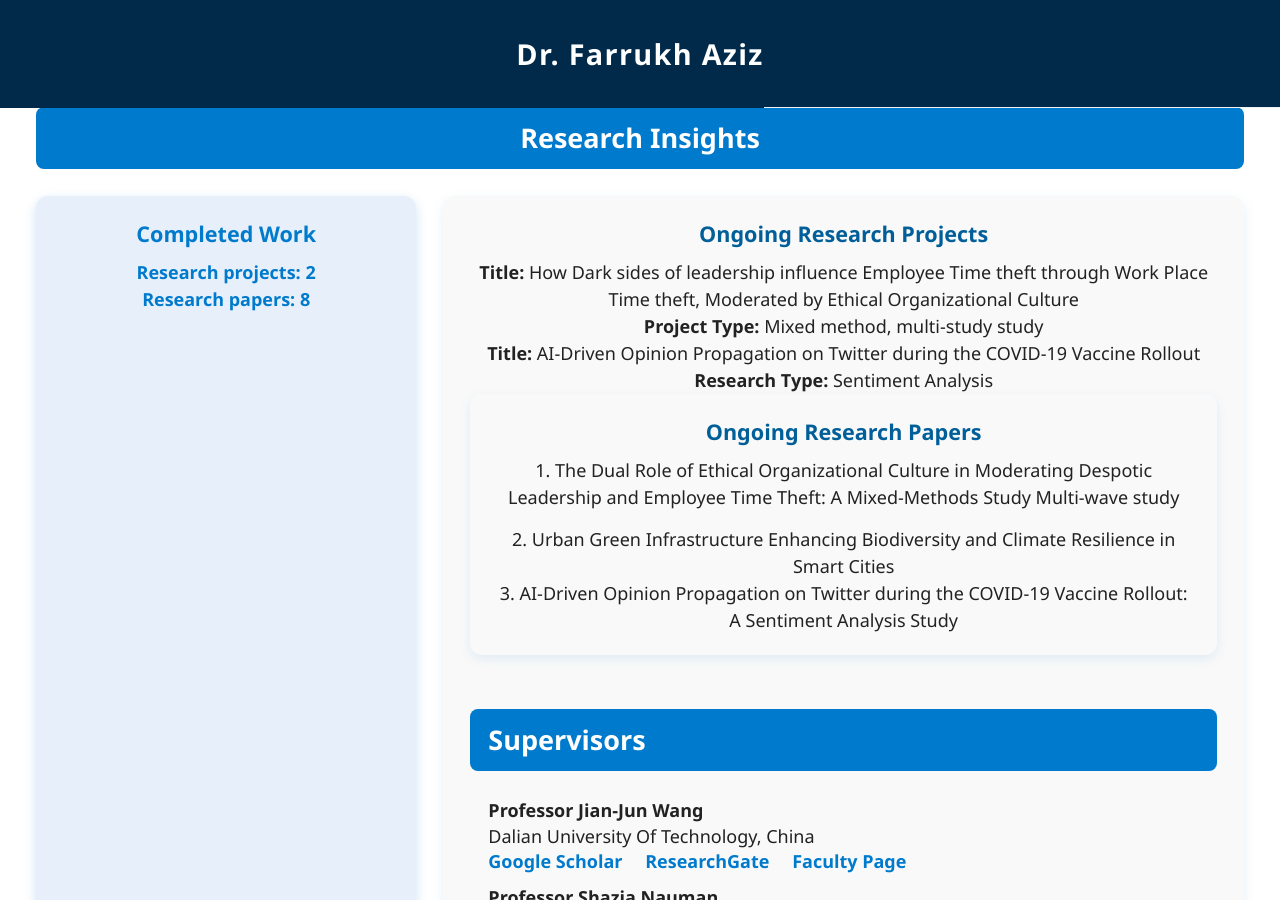
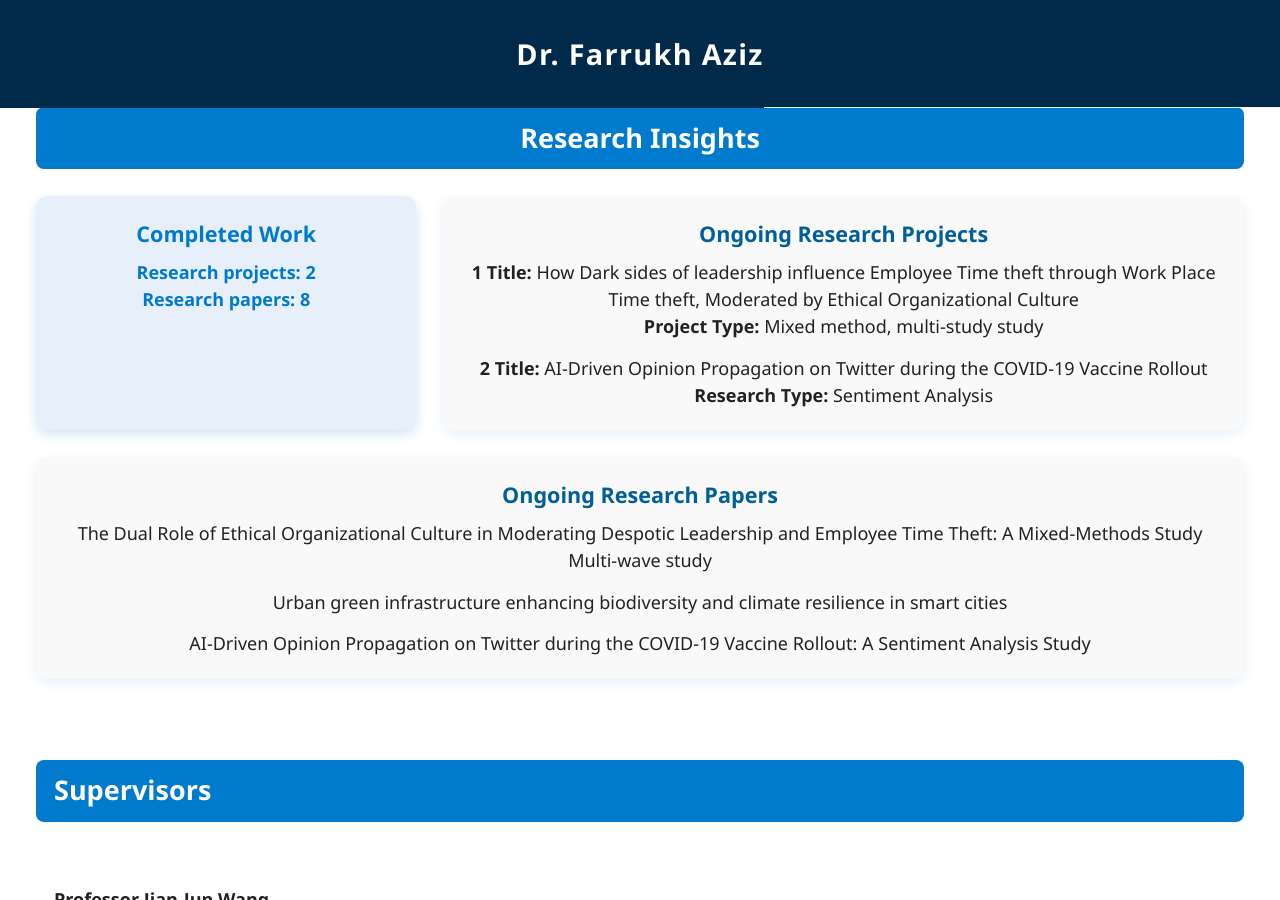
Before and after one commit to engrfarrukhaziz/engrfarrukhaziz.github.io, a Jekyll site: the page built from _pages/about.md, in a window 1280 px wide and 900 px high, scrolled down 643 px. Built offline with Jekyll 4.4.1, drawn with Linux system fonts in a browser that asks for light colours.

Commit message:
Update default.html

```diff
--- a/_layouts/default.html
+++ b/_layouts/default.html
@@ -263,11 +263,11 @@ layout: compress
 <div style="flex: 2 1 600px; background-color: #f9f9f9; border-radius: 12px; padding: 1.2rem 1.5rem; box-shadow: 0 4px 12px rgb(0 122 204 / 0.1); color: #222; font-weight: 500;">
   <div style="font-size: 1.2rem; color: #005f99; font-weight: 700; margin-bottom: 0.5rem;">Ongoing Research Projects</div>
   <div>
-            <strong>Title:</strong> How Dark sides of leadership influence Employee Time theft through Work Place Time theft, Moderated by Ethical Organizational Culture<br />
+    <strong>1 Title:</strong> How Dark sides of leadership influence Employee Time theft through Work Place Time theft, Moderated by Ethical Organizational Culture<br />
     <strong>Project Type:</strong> Mixed method, multi-study study
-            <div>
-            <div>
-            <strong>Title:</strong> AI-Driven Opinion Propagation on Twitter during the COVID-19 Vaccine Rollout<br />
+  </div>
+  <div style="margin-top: 0.8rem;">
+    <strong>2 Title:</strong> AI-Driven Opinion Propagation on Twitter during the COVID-19 Vaccine Rollout<br />
     <strong>Research Type:</strong> Sentiment Analysis
   </div>
 </div>
@@ -275,16 +275,17 @@ layout: compress
 <!-- Ongoing Research Papers Box -->
 <div style="flex: 2 1 600px; background-color: #f9f9f9; border-radius: 12px; padding: 1.2rem 1.5rem; box-shadow: 0 4px 12px rgb(0 122 204 / 0.1); color: #222; font-weight: 500;">
   <div style="font-size: 1.2rem; color: #005f99; font-weight: 700; margin-bottom: 0.5rem;">Ongoing Research Papers</div>
-  <div style="margin-bottom: 0.8rem;">
-    1. The Dual Role of Ethical Organizational Culture in Moderating Despotic Leadership and Employee Time Theft: A Mixed-Methods Study Multi-wave study
+  <div>
+    The Dual Role of Ethical Organizational Culture in Moderating Despotic Leadership and Employee Time Theft: A Mixed-Methods Study Multi-wave study
   </div>
-  <div>
-    2. Urban Green Infrastructure Enhancing Biodiversity and Climate Resilience in Smart Cities
+  <div style="margin-top: 0.8rem;">
+    Urban green infrastructure enhancing biodiversity and climate resilience in smart cities
   </div>
-  <div>
-    3.  AI-Driven Opinion Propagation on Twitter during the COVID-19 Vaccine Rollout: A Sentiment Analysis Study
+  <div style="margin-top: 0.8rem;">
+    AI-Driven Opinion Propagation on Twitter during the COVID-19 Vaccine Rollout: A Sentiment Analysis Study
   </div>
 </div>
+
 
       <!-- Supervisors Section -->
       <div class="section-heading">Supervisors</div>
```
Lines whose indentation alone changed are shown as unchanged.
